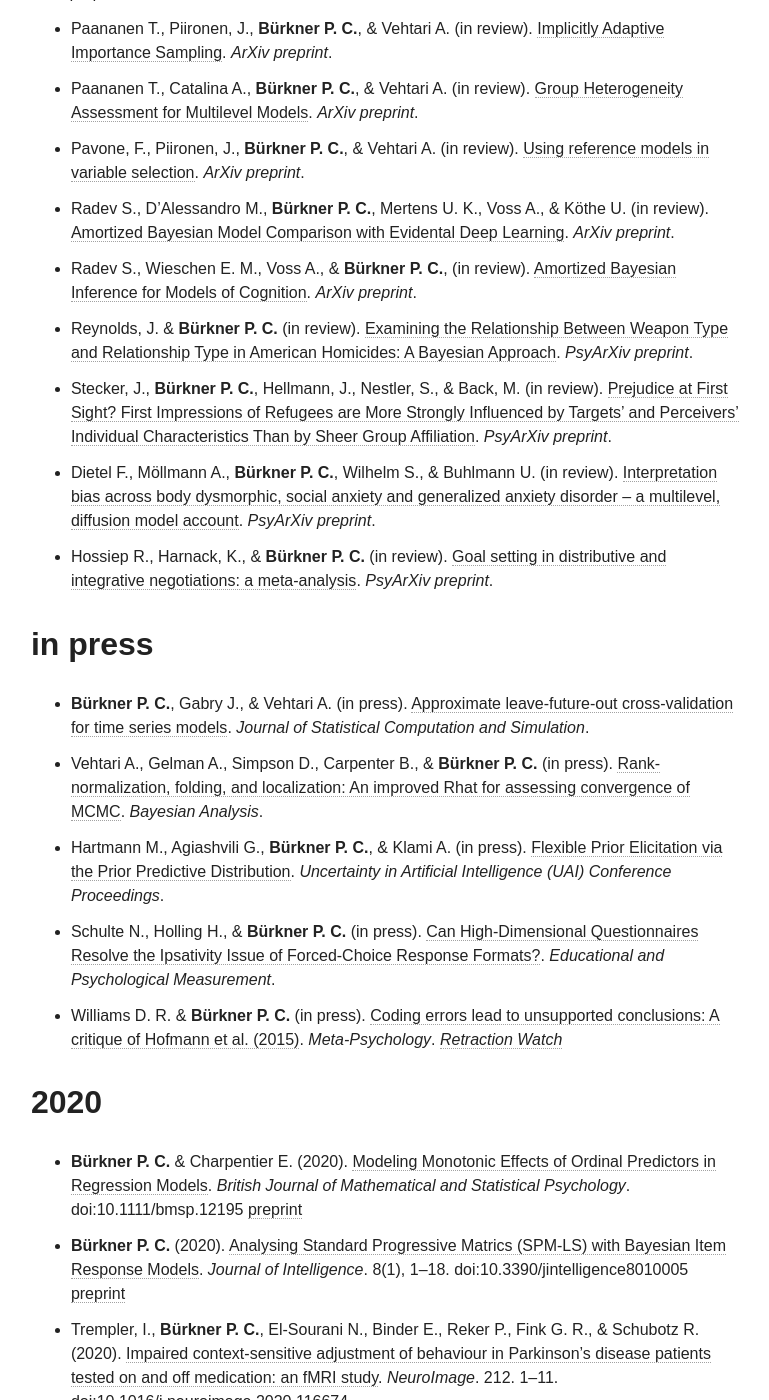
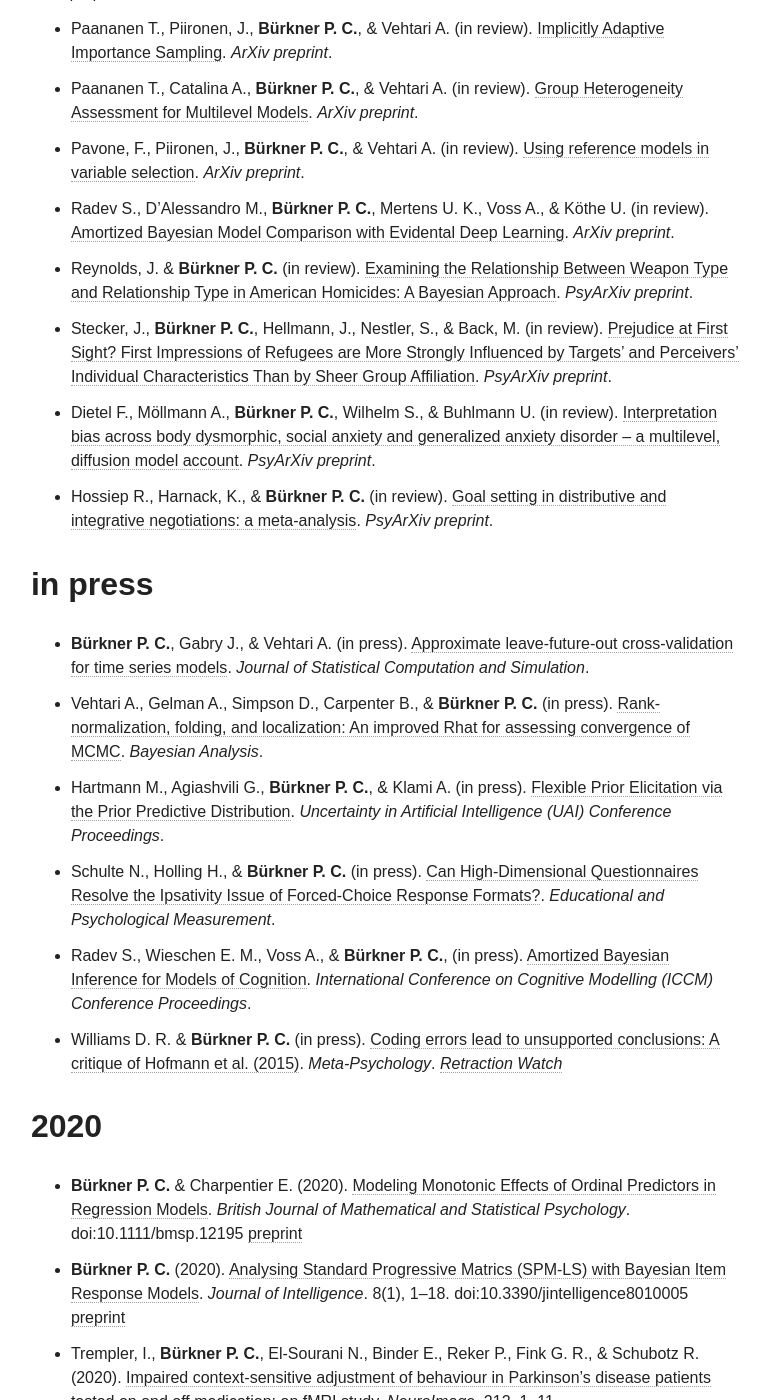
Before and after one commit to paul-buerkner/paul-buerkner.github.io, a Jekyll site: the page built from publications/index.md, in a window 1280 px wide and 1400 px high, scrolled down 857 px. Shown: the whole window, without its empty margins (255-1024 px from the left). Built offline with Jekyll 4.4.1, drawn with Linux system fonts in a browser that asks for light colours; nearby versions of some CDN libraries.

Commit message:
move paper to in press

```diff
--- a/publications/index.md
+++ b/publications/index.md
@@ -13,7 +13,6 @@ excerpt: "A list of my publications"
 * Paananen T., Catalina A., **Bürkner P. C.**, & Vehtari A. (in review). [Group Heterogeneity Assessment for Multilevel Models](http://arxiv.org/abs/2005.02773). *ArXiv preprint*.
 * Pavone, F., Piironen, J., **Bürkner P. C.**, & Vehtari A. (in review). [Using reference models in variable selection](https://arxiv.org/abs/2004.13118). *ArXiv preprint*.
 * Radev S., D’Alessandro M., **Bürkner P. C.**, Mertens U. K., Voss A., & Köthe U. (in review). [Amortized Bayesian Model Comparison with Evidental Deep Learning](https://arxiv.org/abs/2004.10629). *ArXiv preprint*.
-* Radev S., Wieschen E. M., Voss A., & **Bürkner P. C.**, (in review). [Amortized Bayesian Inference for Models of Cognition](https://arxiv.org/abs/2005.03899). *ArXiv preprint*.
 * Reynolds, J. & **Bürkner P. C.** (in review). [Examining the Relationship Between Weapon Type and Relationship Type in American Homicides: A Bayesian Approach](https://psyarxiv.com/tf7je/). *PsyArXiv preprint*.
 * Stecker, J., **Bürkner P. C.**, Hellmann, J., Nestler, S., & Back, M. (in review). [Prejudice at First Sight? First Impressions of Refugees are More Strongly Influenced by Targets’ and Perceivers’ Individual Characteristics Than by Sheer Group Affiliation](https://psyarxiv.com/wt6kr). *PsyArXiv preprint*.
 * Dietel F., Möllmann A., **Bürkner P. C.**, Wilhelm S., & Buhlmann U. (in review). [Interpretation bias across body dysmorphic, social anxiety and generalized anxiety disorder – a multilevel, diffusion model account](https://psyarxiv.com/3hnpu/). *PsyArXiv preprint*.
@@ -25,6 +24,7 @@ excerpt: "A list of my publications"
 * Vehtari A., Gelman A., Simpson D., Carpenter B., & **Bürkner P. C.** (in press). [Rank-normalization, folding, and localization: An improved Rhat for assessing convergence of MCMC](https://arxiv.org/abs/1903.08008). *Bayesian Analysis*.
 * Hartmann M., Agiashvili G., **Bürkner P. C.**, &  Klami A. (in press). [Flexible Prior Elicitation via the Prior Predictive Distribution](https://arxiv.org/abs/2002.09868). *Uncertainty in Artificial Intelligence (UAI) Conference Proceedings*.
 * Schulte N., Holling H., & **Bürkner P. C.** (in press). [Can High-Dimensional Questionnaires Resolve the Ipsativity Issue of Forced-Choice Response Formats?](https://psyarxiv.com/43uq8/). *Educational and Psychological Measurement*.
+* Radev S., Wieschen E. M., Voss A., & **Bürkner P. C.**, (in press). [Amortized Bayesian Inference for Models of Cognition](https://arxiv.org/abs/2005.03899). *International Conference on Cognitive Modelling (ICCM) Conference Proceedings*.
 * Williams D. R. & **Bürkner P. C.** (in press). [Coding errors lead to unsupported conclusions: A critique of Hofmann et al. (2015)](https://osf.io/preprints/psyarxiv/2jpdb/). *Meta-Psychology*. [*Retraction Watch*](http://retractionwatch.com/2016/10/04/oh-well-love-hormone-doesnt-reduce-psychiatric-symptoms-says-researchers-in-request-to-retract/)
 
 ## 2020
```
